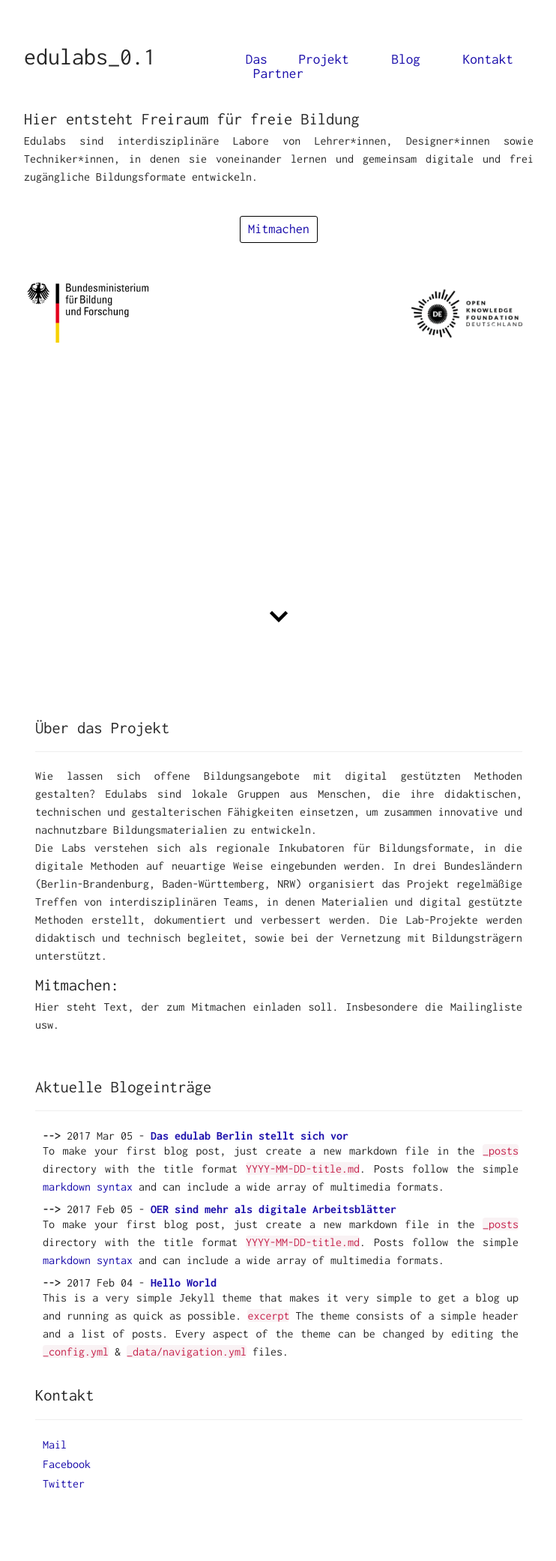
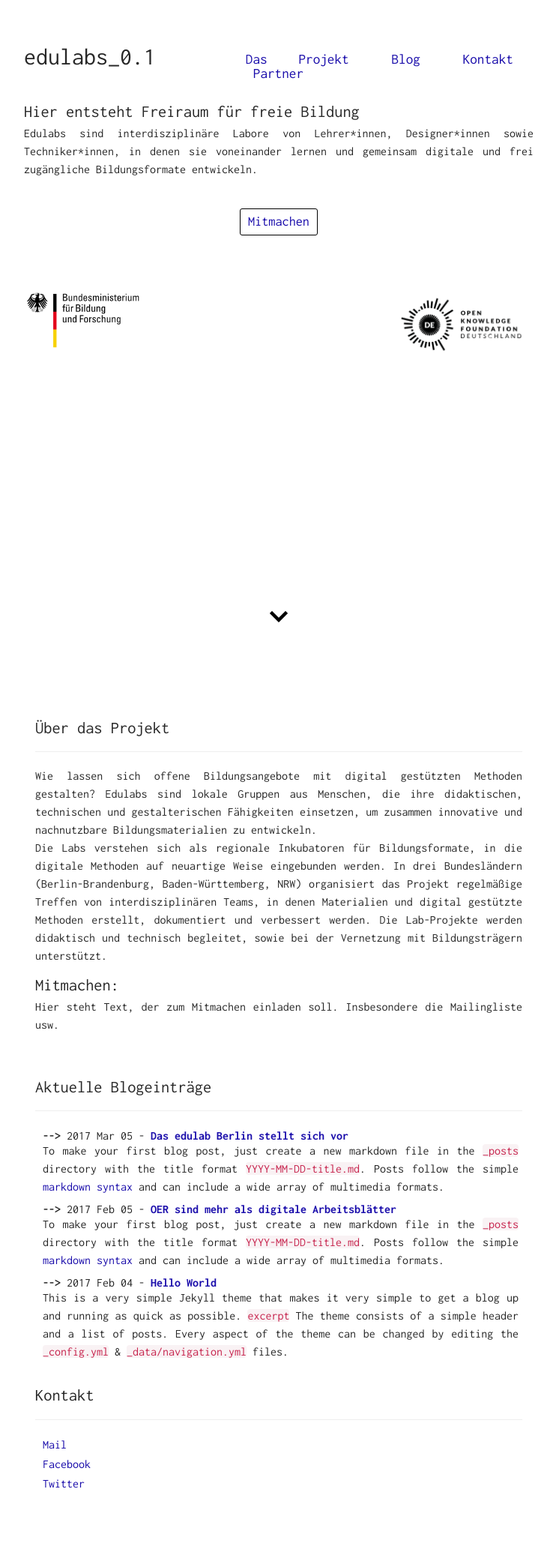
Before and after one commit to mneuschaefer/edulabs-0.1, a Jekyll site: the page built from index.html, in a window 1280 px wide. Shown: the whole page at 75% size, without its empty margins (268-1010 px from the left). Built offline with Jekyll 4.4.1, drawn with Linux system fonts in a browser that asks for light colours.

Commit message:
Die Prozentwerte der Logos wurden geaendert.

```diff
--- a/assets/css/main.scss
+++ b/assets/css/main.scss
@@ -259,19 +259,18 @@ blockquote {
 .logol {
 	background-color: transparent;
 	float: left;
-	width:50%;
-	height:auto;
-	min-width: 80px;
-    margin-left: 0rem;
-    margin-top: 0.3rem;
+	width: 48%;
+	height: auto;
+    	margin-left: 0rem;
+    	margin-top: 0.4rem;
 	a:hover {background-color: transparent;}
 
 }
 .logor {
 	background-color: transparent;
 	float: right;
-	width:50% !important;
-	height:auto !important;
+	width: 52%;
+	height: auto;
 	a:hover {background-color: transparent;}
 }
 .btn {
@@ -293,14 +292,14 @@ blockquote {
 .form-actions {
 	text-align: center;
     	background-color: transparent;
-	padding-bottom: 40px;
+	padding-bottom: 60px;
 
 
 }
 .starter {
 	padding-bottom: 40px;
 	text-align: justify;
-	padding-top: 40px;
+	padding-top: 30px;
 	h1 {
 		font-size: 1.4em;
 		margin-bottom: 5px;
```
